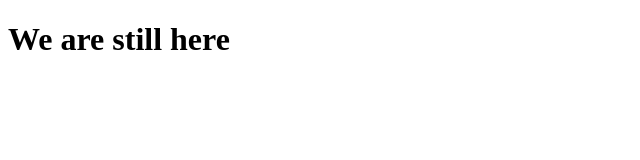
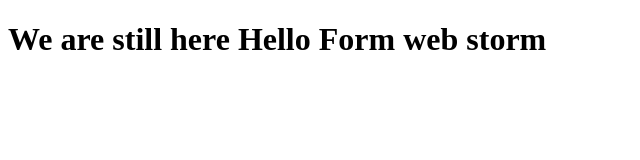
Before and after one commit to EtsubTayes/FluxCapsitor, a plain HTML site: page index.html in a window 1280 px wide. Shown: the whole page, without its empty margins (0-640 px from the left). Drawn offline with Linux system fonts and the light colour scheme.

Commit message:
my New Git from ide

```diff
--- a/index.html
+++ b/index.html
@@ -6,6 +6,7 @@
     <title>Document</title>
 </head>
 <body>
-    <h1>We are still here</h1>
+    <h1>We are still here Hello Form web storm</h1>
+
 </body>
 </html>
```
